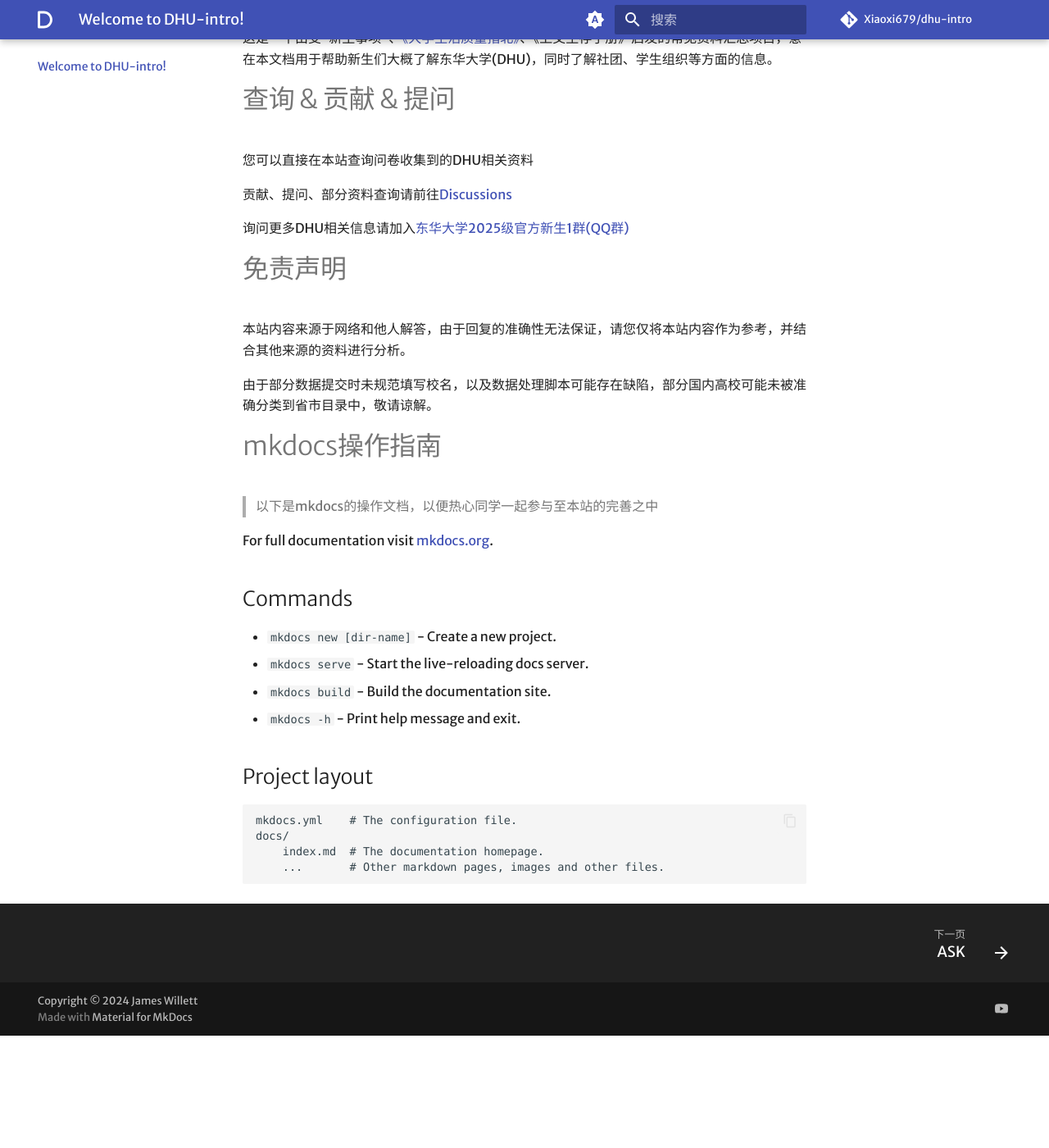
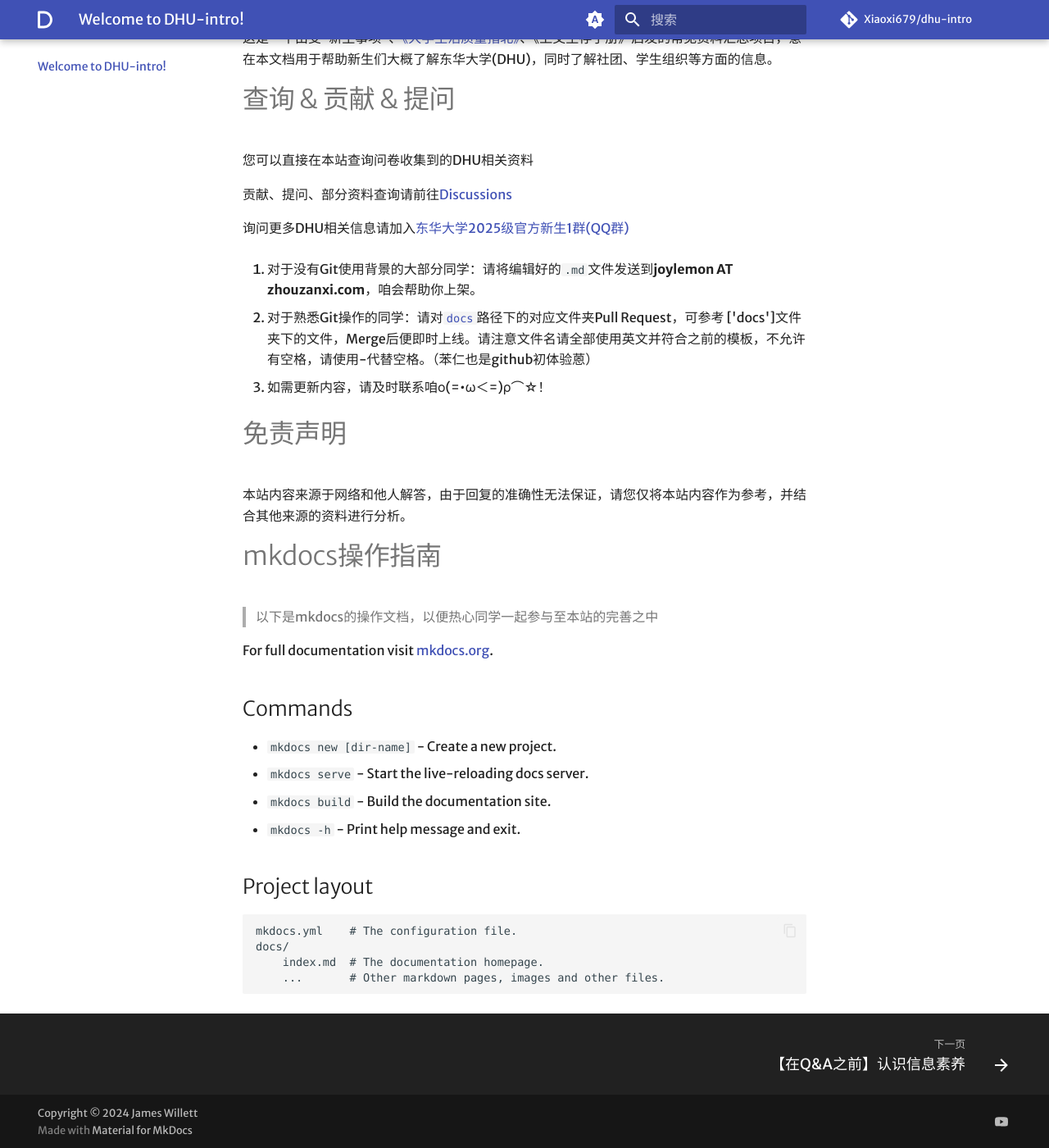
Before and after one commit to Xiaoxi679/dhu-intro, an MkDocs documentation site: the page built from docs/index.md, in a window 1280 px wide and 1400 px high, scrolled down 275 px. Shown: the whole window at 82% size. Built offline with MkDocs 1.6.1 and Material for MkDocs 9.7.7, drawn with Linux system fonts in a browser that asks for light colours; some web fonts are replaced; comment, search, counter and statistics services are not loaded; the version menu is left out; before the commit the page ends 1538 px from its top, so only the background shows below that.

Commit message:
7.23 updated4

```diff
--- a/docs/index.md
+++ b/docs/index.md
@@ -11,11 +11,15 @@
 
 询问更多DHU相关信息请加入[东华大学2025级官方新生1群(QQ群)](http://qm.qq.com/cgi-bin/qm/qr?_wv=1027&k=pbyfAD0-RifE66lMEMBw0PlLZGHb6Wgj&authKey=t3h8XSYIr6LDwrONlgCiKAo%2FqRSGuZlPhHL7i%2BUsin4ok3EfYVgfNIyOgwxwtTdG&noverify=0&group_code=1053396423)
 
+1. 对于没有Git使用背景的大部分同学：请将编辑好的`.md`文件发送到**joylemon AT zhouzanxi.com**，咱会帮助你上架。
+
+2. 对于熟悉Git操作的同学：请对[`docs`](https://github.com/Xiaoxi679/dhu-intro/tree/main/docs)路径下的对应文件夹Pull Request，可参考 ['docs']文件夹下的文件，Merge后便即时上线。请注意文件名请全部使用英文并符合之前的模板，不允许有空格，请使用-代替空格。（苯仁也是github初体验蒽）
+
+3. 如需更新内容，请及时联系咱ο(=•ω＜=)ρ⌒☆！
+
 # 免责声明
 
 本站内容来源于网络和他人解答，由于回复的准确性无法保证，请您仅将本站内容作为参考，并结合其他来源的资料进行分析。
-
-由于部分数据提交时未规范填写校名，以及数据处理脚本可能存在缺陷，部分国内高校可能未被准确分类到省市目录中，敬请谅解。
 
 # mkdocs操作指南
 
```
Also changed, not shown: docs/Q&A/ASK.md (+2 -2 lines), docs/Q&A/Q&A.md (+9 -7 lines), docs/Q&A/choose.md (added, +17 -0 lines), docs/club/club.md (+11 -5 lines).
